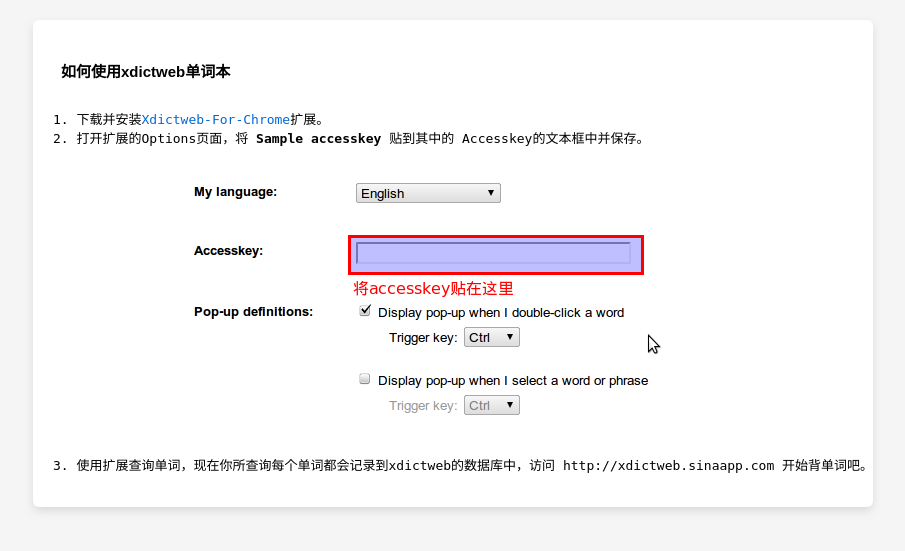
After one commit to chanfung032/xdictweb, a Python web app: template templates/howto.html in a window 1280 px wide. The commit adds this page. Shown: the top 551 px of the page, without its empty margins (187-1092 px from the left). Run offline with Jinja, Linux system fonts and the light colour scheme; the template is opened without the code that fills it: most values are stand-ins (such as "Sample title", 1, 10 or a date in 2020).

Commit message:
Add howto page

```diff
--- /dev/null
+++ b/static/main.css
@@ -0,0 +1,86 @@
+body {
+  background-color: whiteSmoke;
+    font-family:"Helvetica Neue",Helvetica,Arial,sans-serif
+    font-size: 13px;
+}
+
+#container {
+  margin: 20px auto;
+  /*color: #2B2B2B;*/
+  font-family: sans-serif;
+  /*font: 13px Tahoma;*/
+  width: 800px;
+  background-color: #fff;
+  padding: 20px;
+  -moz-border-radius: 6px;
+  -webkit-border-top-left-radius: 6px;
+  -webkit-border-top-right-radius: 6px;
+  -webkit-border-bottom-left-radius: 6px;
+  -webkit-border-bottom-right-radius: 6px;
+  border-radius: 6px;
+  -moz-box-shadow: rgba(200,200,200,0.7) 0 4px 10px -1px;
+  -webkit-box-shadow: rgba(200,200,200,0.7) 0 4px 10px -1px;
+  -khtml-box-shadow: rgba(200,200,200,0.7) 0 4px 10px -1px;
+  box-shadow: rgba(200,200,200,0.7) 0 4px 10px -1px;
+}
+
+#footer {
+  text-align: center;
+  font-size: 13px;
+  font-weight: normal;
+  line-height: 18px;
+  margin-bottom: 9px;
+  color: #404040;
+}
+
+a {
+  color: #0069d6;
+  text-decoration: none;
+  line-height: inherit;
+  font-weight: inherit;
+}
+
+a:hover {
+  color: #00438a;
+  text-decoration: underline;
+}
+
+#title {
+  font-size: 15px;
+  font-weight: bold;
+  padding:0 0 3px 8px;
+}
+
+#tip {
+  font-size: 10px;
+  padding-left: 5px;
+  /*float: right;*/
+  color: #C2C0C0;
+}
+
+#edit {
+  float: right;
+  font-size:11px;
+}
+
+#head {
+  margin: 15px 0 4px 0;
+  background-color: #E2EEFA;
+  /*background-color: #BCF;*/
+}
+
+table {
+  font-size: 13px;
+}
+
+div.row {
+  border-bottom: 1px solid #E2EEFA;
+  padding-bottom: 2px;
+}
+
+td.sn { width: 30px; }
+td.word { width: 120px; }
+td.phonetic { width: 100px; }
+td.meaning { width: 500px; }
+/*td.hits { width: 30px; }*/
+td.icon { width: 18px; display: none }
--- /dev/null
+++ b/templates/howto.html
@@ -0,0 +1,20 @@
+<!DOCTYPE html>
+<html>
+<head>
+<meta http-equiv="Content-Type" content="text/html; charset=utf-8">
+<title>如何使用背单词</title>
+<link rel="stylesheet" href="/static/main.css" type="text/css"/>
+</head>
+<body>
+<div id="container">
+<div style="padding-top:20px">
+<span id="title">如何使用xdictweb单词本</span>
+<pre><code>
+1. 下载并安装<a href="http://xdictweb-dl.stor.sinaapp.com/xdict.crx">Xdictweb-For-Chrome</a>扩展。
+2. 打开扩展的Options页面，将 <b>{{ accesskey }} </b>贴到其中的 Accesskey的文本框中并保存。
+<center><img src="/static/where-to-paste.png"></img></center>
+3. 使用扩展查询单词，现在你所查询每个单词都会记录到xdictweb的数据库中，访问 http://xdictweb.sinaapp.com 开始背单词吧。
+</pre></code>
+</div>
+</body>
+</html>
```
Also changed, not shown: templates/index.html (+2 -91 lines), static/where-to-paste.png (added), 1 other file.
